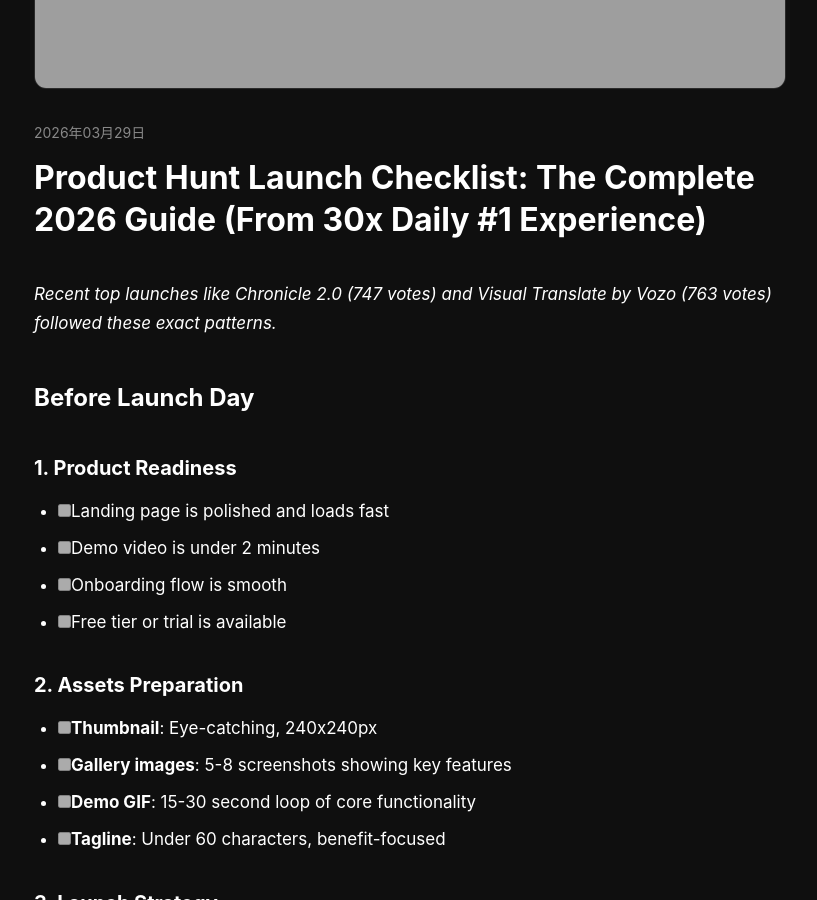
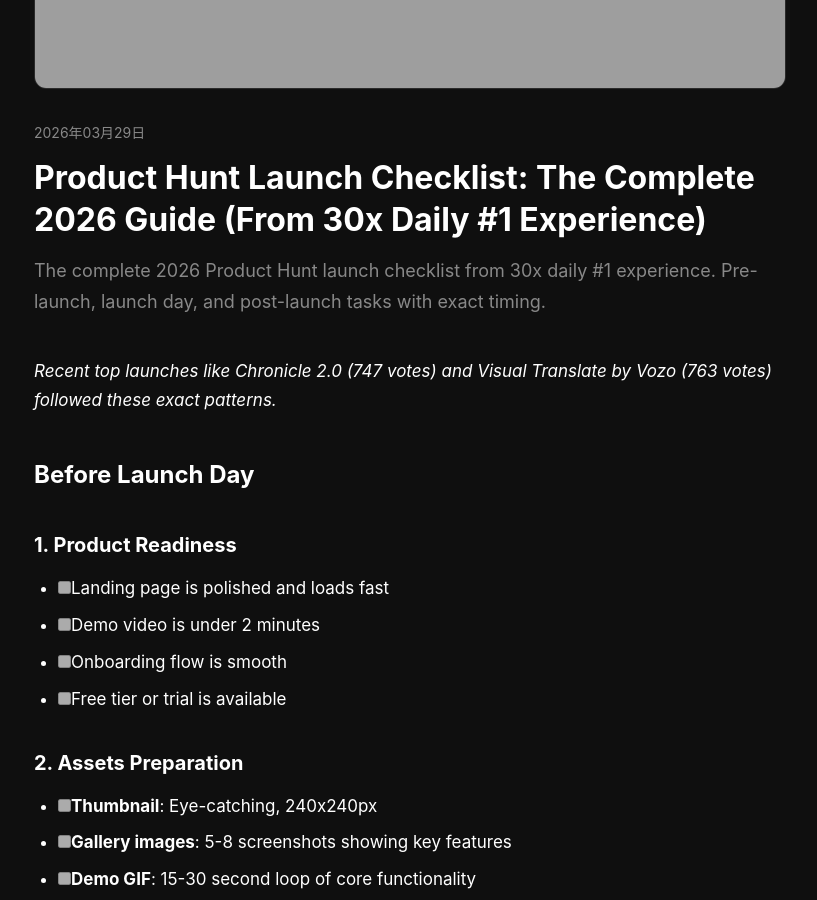
Before and after one commit to Gingiris/growth-tools, a Jekyll site: the page built from _posts/2026-03-29-product-hunt-launch-checklist-the-complete-2026-guide-from-30x-daily-1-experience.md, in a window 1280 px wide and 900 px high, scrolled down 587 px. Shown: the whole window, without its empty margins (230-1047 px from the left). Built offline with Jekyll 4.4.1, drawn with Linux system fonts in a browser that asks for light colours.

Commit message:
seo: add meta description to 2026-03-29-product-hunt-launch-checklist-the-complete-2026-guide-from-30x-daily-1-experience.md

```diff
--- a/_posts/2026-03-29-product-hunt-launch-checklist-the-complete-2026-guide-from-30x-daily-1-experience.md
+++ b/_posts/2026-03-29-product-hunt-launch-checklist-the-complete-2026-guide-from-30x-daily-1-experience.md
@@ -4,6 +4,7 @@
 date: 2026-03-29
 canonical_url: https://gingiris.github.io/growth-tools/blog/2026/03/product-hunt-launch-checklist-the-complete-2026-guide-from-30x-daily-1-experience/
 image: "https://gingiris.github.io/growth-tools/assets/images/blog-product-hunt-launch.jpg"
+description: "The complete 2026 Product Hunt launch checklist from 30x daily #1 experience. Pre-launch, launch day, and post-launch tasks with exact timing."
 ---
 *Recent top launches like Chronicle 2.0 (747 votes) and Visual Translate by Vozo (763 votes) followed these exact patterns.*
 
```
